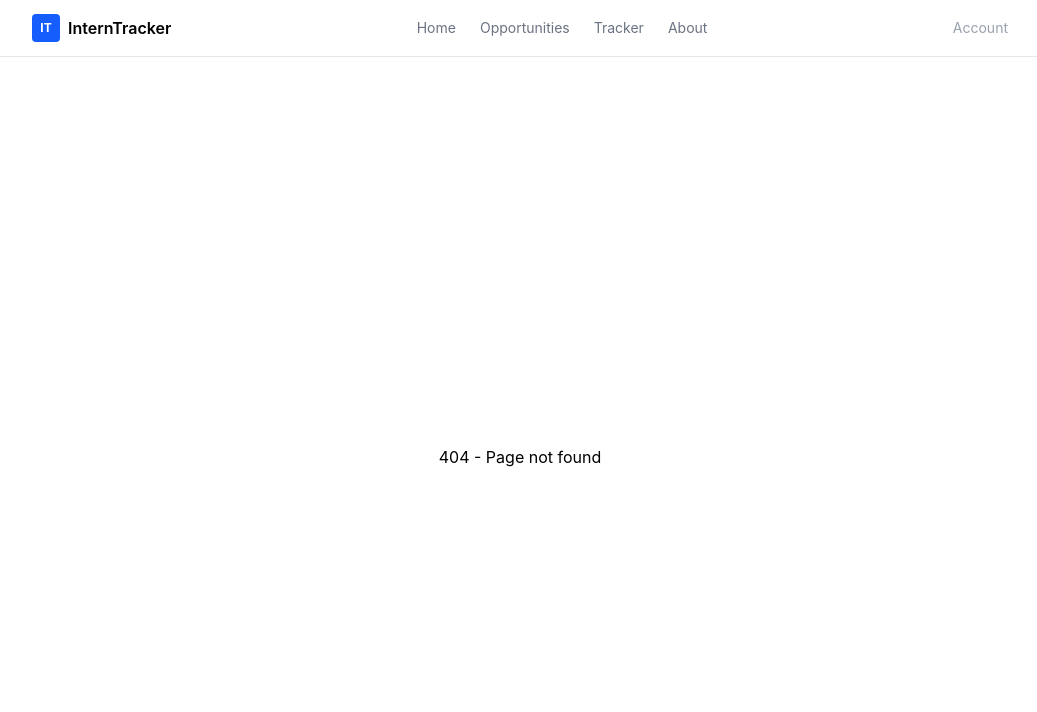
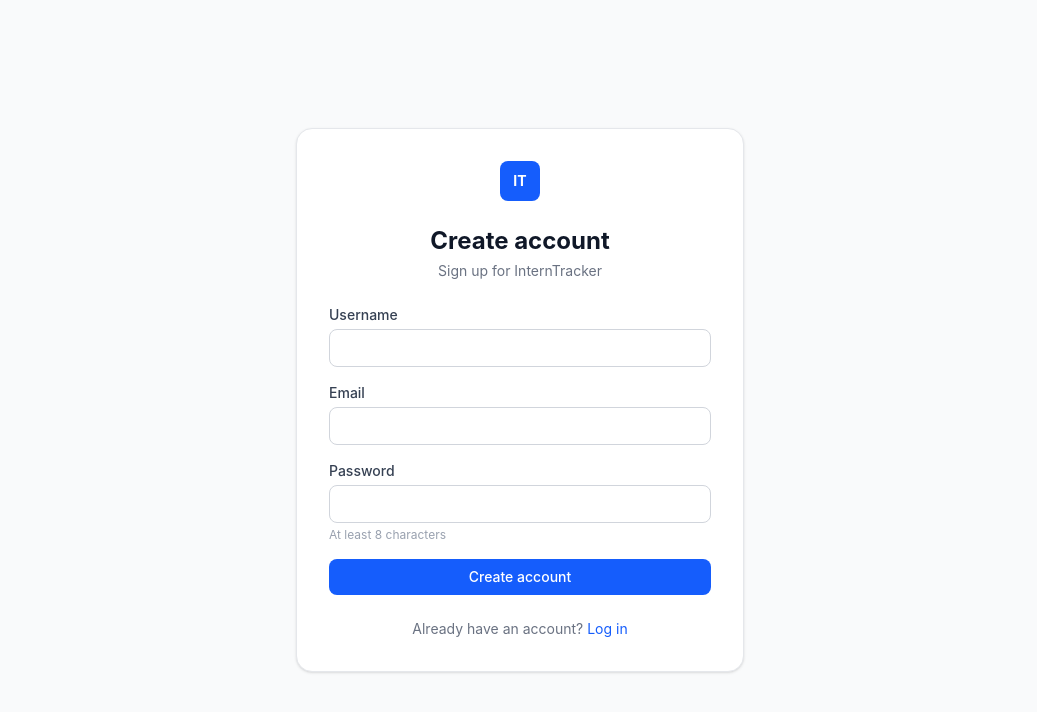
Before and after one commit to damienta/internship-tracker, a React app in the folder frontend/: page /register in a window 1280 px wide. Before the commit this address had no page. Shown: the top 712 px of the page, without its empty margins (120-1157 px from the left). Built offline with nearby package versions, Linux system fonts and the light colour scheme; the HTML template or start-up script is replaced by a standard one.

Commit message:
Comped leted login and register with minimal styling. Added error handling where it auto clears after 3 seconds. Changed routes to private and guest routes. Private routes only accessible if logged in

```diff
--- a/frontend/src/App.jsx
+++ b/frontend/src/App.jsx
@@ -1,9 +1,24 @@
-import { Routes, Route } from 'react-router-dom'
+import { Routes, Route, Navigate } from 'react-router-dom'
+import { AuthProvider, useAuth } from './context/AuthContext'
 import Layout from './components/Layout'
 import Home from './pages/Home'
 import Opportunities from './pages/Opportunities'
 import Tracker from './pages/Tracker'
 import About from './pages/About'
+import Login from './pages/Login'
+import Register from './pages/Register'
+
+// Wraps a route so unauthenticated users are sent to /login
+function PrivateRoute({ children }) {
+  const { user } = useAuth()
+  return user ? children : <Navigate to="/login" replace />
+}
+
+// Redirects already-logged-in users away from /login and /register
+function GuestRoute({ children }) {
+  const { user } = useAuth()
+  return user ? <Navigate to="/" replace /> : children
+}
 
 function NotFound() {
   return (
@@ -15,15 +30,22 @@ function NotFound() {
 
 function App() {
   return (
-    <Routes>
-      <Route element={<Layout />}>
-        <Route path="/" element={<Home />} />
-        <Route path="/opportunities" element={<Opportunities />} />
-        <Route path="/tracker" element={<Tracker />} />
-        <Route path="/about" element={<About />} />
-        <Route path="*" element={<NotFound />} />
-      </Route>
-    </Routes>
+    <AuthProvider>
+      <Routes>
+        {/* Guest-only routes */}
+        <Route path="/login" element={<GuestRoute><Login /></GuestRoute>} />
+        <Route path="/register" element={<GuestRoute><Register /></GuestRoute>} />
+
+        {/* Protected routes (requires login) */}
+        <Route element={<Layout />}>
+          <Route path="/" element={<PrivateRoute><Home /></PrivateRoute>} />
+          <Route path="/opportunities" element={<PrivateRoute><Opportunities /></PrivateRoute>} />
+          <Route path="/tracker" element={<PrivateRoute><Tracker /></PrivateRoute>} />
+          <Route path="/about" element={<PrivateRoute><About /></PrivateRoute>} />
+          <Route path="*" element={<NotFound />} />
+        </Route>
+      </Routes>
+    </AuthProvider>
   )
 }
 
--- a/frontend/src/components/Navbar.jsx
+++ b/frontend/src/components/Navbar.jsx
@@ -1,6 +1,15 @@
-import { Link, NavLink } from 'react-router-dom'
+import { Link, NavLink, useNavigate } from 'react-router-dom'
+import { useAuth } from '../context/AuthContext'
 
 export default function Navbar() {
+  const { user, logout } = useAuth()
+  const navigate = useNavigate()
+
+  const handleLogout = () => {
+    logout()
+    navigate('/login')
+  }
+
   return (
     // Placeholder logo
     <nav className="bg-white border-b border-gray-200 sticky top-0">
@@ -18,7 +27,12 @@ export default function Navbar() {
           <NavLink to="/about" className={({ isActive }) => isActive ? 'text-blue-600 text-sm' : 'text-gray-500 text-sm'}>About</NavLink>
         </div>
 
-        <span className="text-gray-400 text-sm">Account</span>
+        <div className="flex items-center gap-3">
+          <span className="text-gray-500 text-sm">{user?.username}</span>
+          <button onClick={handleLogout} className="text-sm text-red-500 hover:text-red-700">
+            Log out
+          </button>
+        </div>
 
       </div>
     </nav>
--- a/frontend/src/pages/Login.jsx
+++ b/frontend/src/pages/Login.jsx
@@ -1,9 +1,86 @@
+import { useState, useEffect } from 'react'
+import { Link, useNavigate } from 'react-router-dom'
+import { useAuth } from '../context/AuthContext'
+import client from '../api/client'
+
+const inputClass = 'w-full border border-gray-300 rounded-lg px-3 py-2 text-sm focus:outline-none focus:ring-2 focus:ring-blue-500'
+const labelClass = 'block text-sm font-medium text-gray-700 mb-1'
+
 export default function Login() {
+  const { login } = useAuth()
+  const navigate = useNavigate()
+  const [form, setForm] = useState({ username: '', password: '' })
+  const [error, setError] = useState('')
+  const [loading, setLoading] = useState(false)
+
+  // Auto-clear error after 3 seconds
+  useEffect(() => {
+    if (!error) return
+    const t = setTimeout(() => setError(''), 3000)
+    return () => clearTimeout(t)
+  }, [error])
+
+  const handleChange = (e) => {
+    setForm({ ...form, [e.target.name]: e.target.value })
+    setError('')
+  }
+
+  const handleSubmit = async (e) => {
+    e.preventDefault()
+    setLoading(true)
+    try {
+      const { data } = await client.post('/auth/login', form)
+      login(data.user, data.token)
+      navigate('/')
+    } catch (err) {
+      setError(err.response?.data?.error || 'Something went wrong')
+    } finally {
+      setLoading(false)
+    }
+  }
+
   return (
-    <div className="min-h-[80vh] flex items-center justify-center px-4">
+    <div className="min-h-screen flex items-center justify-center bg-gray-50 px-4">
       <div className="bg-white rounded-2xl border border-gray-200 shadow-sm p-8 w-full max-w-md">
-        <h1 className="text-2xl font-bold text-gray-900 text-center mb-2">Log In</h1>
-        <p className="text-gray-500 text-sm text-center">Login form coming soon.</p>
+
+        {/* Logo */}
+        <div className="flex justify-center mb-6">
+          <div className="w-10 h-10 bg-blue-600 rounded-lg flex items-center justify-center text-white font-bold text-sm">
+            IT
+          </div>
+        </div>
+
+        <h1 className="text-2xl font-bold text-gray-900 text-center mb-1">Welcome back</h1>
+        <p className="text-gray-500 text-sm text-center mb-6">Log in to your InternTracker account</p>
+
+        {error && (
+          <p className="text-red-600 text-sm text-center bg-red-50 border border-red-200 rounded-lg py-2 px-3 mb-4">
+            {error}
+          </p>
+        )}
+
+        <form onSubmit={handleSubmit} className="space-y-4">
+          <div>
+            <label className={labelClass}>Username</label>
+            <input type="text" name="username" value={form.username} onChange={handleChange} required className={inputClass} />
+          </div>
+          <div>
+            <label className={labelClass}>Password</label>
+            <input type="password" name="password" value={form.password} onChange={handleChange} required className={inputClass} />
+          </div>
+          <button
+            type="submit"
+            disabled={loading}
+            className="w-full bg-blue-600 text-white text-sm font-medium py-2 rounded-lg hover:bg-blue-700 disabled:opacity-50 transition-colors"
+          >
+            {loading ? 'Logging in...' : 'Log in'}
+          </button>
+        </form>
+
+        <p className="text-center text-sm text-gray-500 mt-6">
+          Don't have an account?{' '}
+          <Link to="/register" className="text-blue-600 hover:underline">Sign up</Link>
+        </p>
       </div>
     </div>
   )
--- a/frontend/src/pages/Register.jsx
+++ b/frontend/src/pages/Register.jsx
@@ -1,9 +1,91 @@
+import { useState, useEffect } from 'react'
+import { Link, useNavigate } from 'react-router-dom'
+import { useAuth } from '../context/AuthContext'
+import client from '../api/client'
+
+const inputClass = 'w-full border border-gray-300 rounded-lg px-3 py-2 text-sm focus:outline-none focus:ring-2 focus:ring-blue-500'
+const labelClass = 'block text-sm font-medium text-gray-700 mb-1'
+
 export default function Register() {
+  const { login } = useAuth()
+  const navigate = useNavigate()
+  const [form, setForm] = useState({ username: '', email: '', password: '' })
+  const [error, setError] = useState('')
+  const [loading, setLoading] = useState(false)
+
+  // Auto-clear error after 4 seconds
+  useEffect(() => {
+    if (!error) return
+    const t = setTimeout(() => setError(''), 4000)
+    return () => clearTimeout(t)
+  }, [error])
+
+  const handleChange = (e) => {
+    setForm({ ...form, [e.target.name]: e.target.value })
+    setError('')
+  }
+
+  const handleSubmit = async (e) => {
+    e.preventDefault()
+    setLoading(true)
+    try {
+      const { data } = await client.post('/auth/register', form)
+      login(data.user, data.token)
+      navigate('/')
+    } catch (err) {
+      setError(err.response?.data?.error || 'Something went wrong')
+    } finally {
+      setLoading(false)
+    }
+  }
+
   return (
-    <div className="min-h-[80vh] flex items-center justify-center px-4">
+    <div className="min-h-screen flex items-center justify-center bg-gray-50 px-4">
       <div className="bg-white rounded-2xl border border-gray-200 shadow-sm p-8 w-full max-w-md">
-        <h1 className="text-2xl font-bold text-gray-900 text-center mb-2">Create Account</h1>
-        <p className="text-gray-500 text-sm text-center">Registration form coming soon.</p>
+
+        {/* Logo */}
+        <div className="flex justify-center mb-6">
+          <div className="w-10 h-10 bg-blue-600 rounded-lg flex items-center justify-center text-white font-bold text-sm">
+            IT
+          </div>
+        </div>
+
+        <h1 className="text-2xl font-bold text-gray-900 text-center mb-1">Create account</h1>
+        <p className="text-gray-500 text-sm text-center mb-6">Sign up for InternTracker</p>
+
+        {error && (
+          <p className="text-red-600 text-sm text-center bg-red-50 border border-red-200 rounded-lg py-2 px-3 mb-4">
+            {error}
+          </p>
+        )}
+
+        <form onSubmit={handleSubmit} className="space-y-4">
+          <div>
+            <label className={labelClass}>Username</label>
+            <input type="text" name="username" value={form.username} onChange={handleChange} required className={inputClass} />
+          </div>
+          <div>
+            <label className={labelClass}>Email</label>
+            <input type="email" name="email" value={form.email} onChange={handleChange} required className={inputClass} />
+          </div>
+          <div>
+            <label className={labelClass}>Password</label>
+            <input type="password" name="password" value={form.password} onChange={handleChange} required minLength={8} className={inputClass} />
+            <p className="text-xs text-gray-400 mt-1">At least 8 characters</p>
+          </div>
+          <button
+            type="submit"
+            disabled={loading}
+            className="w-full bg-blue-600 text-white text-sm font-medium py-2 rounded-lg hover:bg-blue-700 disabled:opacity-50 transition-colors"
+          >
+            {loading ? 'Creating account...' : 'Create account'}
+          </button>
+        </form>
+
+        <p className="text-center text-sm text-gray-500 mt-6">
+          Already have an account?{' '}
+          <Link to="/login" className="text-blue-600 hover:underline">Log in</Link>
+        </p>
       </div>
     </div>
   )
```
